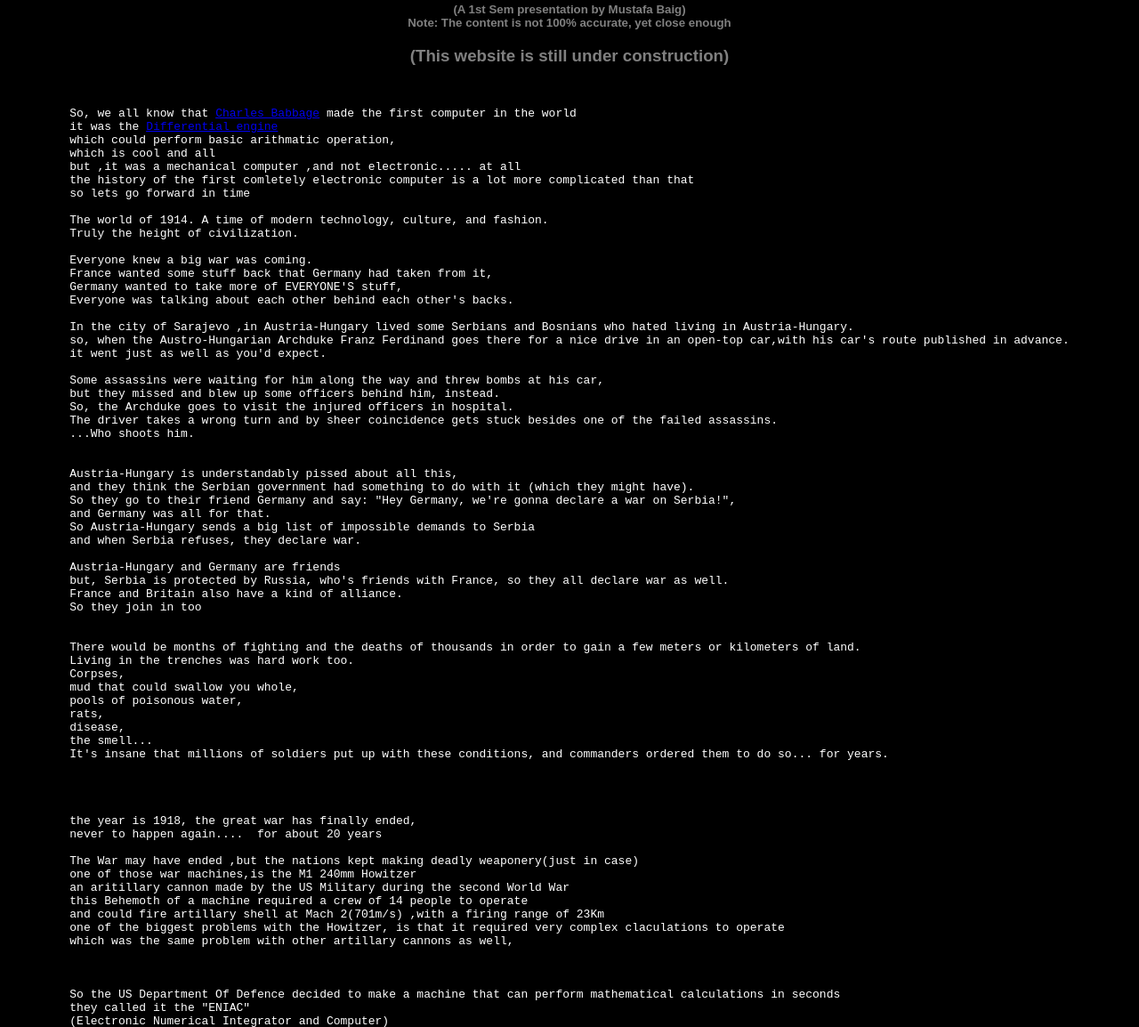
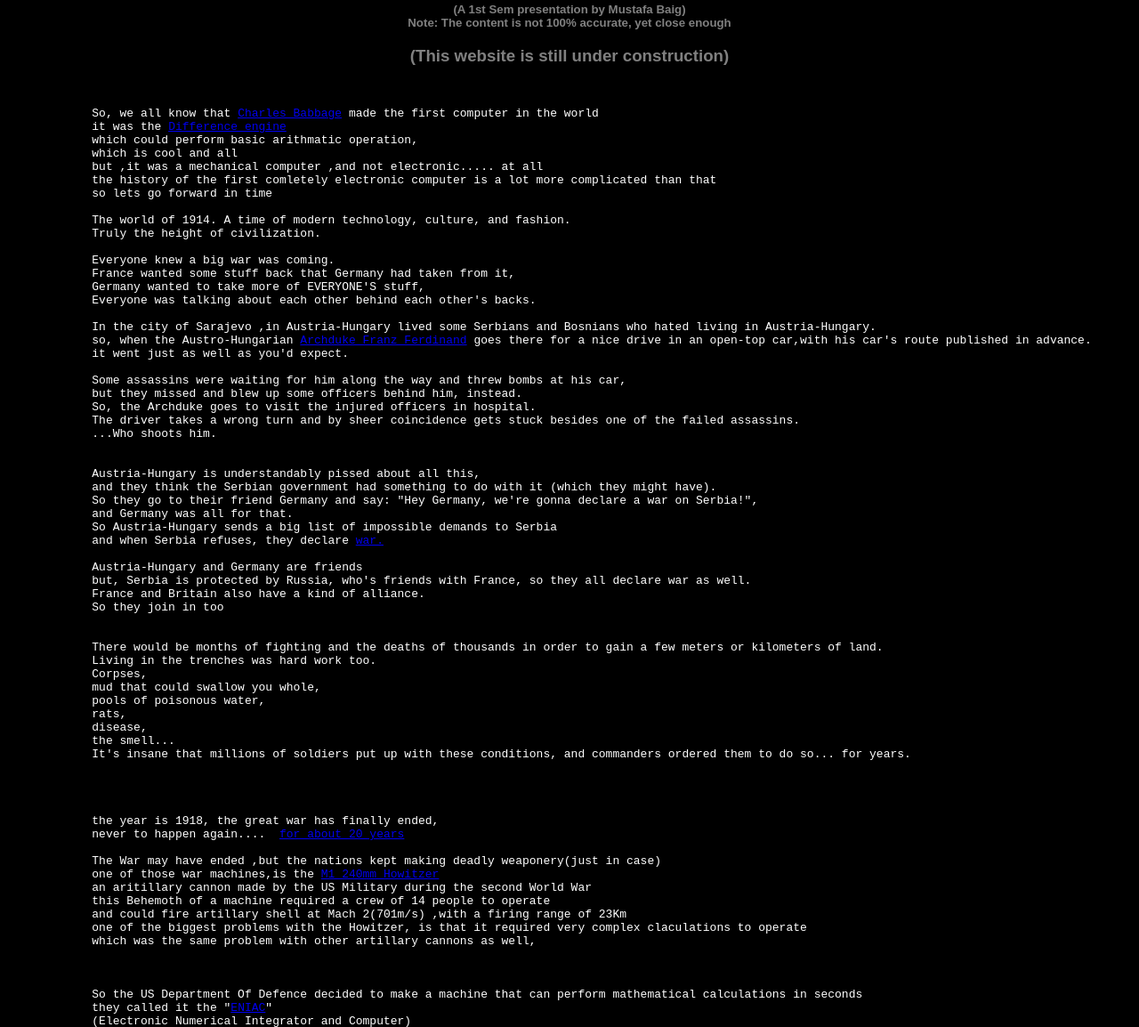
Before and after one commit to ww12www/ww12www.github.io, a plain HTML site: page index.html in a window 1280 px wide. Shown: the part 73-1227 px from the top of the page at 89% size. Drawn offline with Linux system fonts and the light colour scheme.

Commit message:
Add files via upload

```diff
--- a/index.html
+++ b/index.html
@@ -6,10 +6,10 @@
 
 <h3 style="padding:0; color:grey;">(This website is still under construction)</h3>
 
-<pre>
+<pre style="margin-left:50px">
 
 So, we all know that <a href="https://en.wikipedia.org/wiki/Charles_Babbage">Charles Babbage</a> made the first computer in the world
-it was the <a href="https://en.wikipedia.org/wiki/Difference_engine#:~:text=A%20difference%20engine%20is%20an,first%20created%20by%20Charles%20Babbage.">Differential engine</a>
+it was the <a href="https://en.wikipedia.org/wiki/Difference_engine#:~:text=A%20difference%20engine%20is%20an,first%20created%20by%20Charles%20Babbage.">Difference engine</a>
 which could perform basic arithmatic operation,
 which is cool and all
 but ,it was a mechanical computer ,and not electronic..... at all
@@ -25,7 +25,7 @@ Germany wanted to take more of EVERYONE'S stuff,
 Everyone was talking about each other behind each other's backs.
 
 In the city of Sarajevo ,in Austria-Hungary lived some Serbians and Bosnians who hated living in Austria-Hungary.
-so, when the Austro-Hungarian Archduke Franz Ferdinand goes there for a nice drive in an open-top car,with his car's route published in advance.
+so, when the Austro-Hungarian <a href="https://en.wikipedia.org/wiki/Archduke_Franz_Ferdinand_of_Austria">Archduke Franz Ferdinand</a> goes there for a nice drive in an open-top car,with his car's route published in advance.
 it went just as well as you'd expect.
 
 Some assassins were waiting for him along the way and threw bombs at his car,
@@ -40,7 +40,7 @@ and they think the Serbian government had something to do with it (which they mi
 So they go to their friend Germany and say: "Hey Germany, we're gonna declare a war on Serbia!",
 and Germany was all for that.
 So Austria-Hungary sends a big list of impossible demands to Serbia
-and when Serbia refuses, they declare war.
+and when Serbia refuses, they declare <a href="https://en.wikipedia.org/wiki/World_War_I">war.</a>
 
 Austria-Hungary and Germany are friends
 but, Serbia is protected by Russia, who's friends with France, so they all declare war as well.
@@ -62,10 +62,10 @@ It's insane that millions of soldiers put up with these conditions, and commande
 
 
 the year is 1918, the great war has finally ended,
-never to happen again....  for about 20 years
+never to happen again....  <a href="https://en.wikipedia.org/wiki/World_War_II">for about 20 years</a>
 
 The War may have ended ,but the nations kept making deadly weaponery(just in case)
-one of those war machines,is the M1 240mm Howitzer
+one of those war machines,is the <a href="https://en.wikipedia.org/wiki/240_mm_howitzer_M1">M1 240mm Howitzer</a>
 an aritillary cannon made by the US Military during the second World War
 this Behemoth of a machine required a crew of 14 people to operate
 and could fire artillary shell at Mach 2(701m/s) ,with a firing range of 23Km
@@ -75,7 +75,7 @@ which was the same problem with other artillary cannons as well,
 
 
 So the US Department Of Defence decided to make a machine that can perform mathematical calculations in seconds
-they called it the "ENIAC"
+they called it the "<a href="https://en.wikipedia.org/wiki/ENIAC">ENIAC</a>"
 (Electronic Numerical Integrator and Computer)
 
 ENIAC's design and construction was financed by the United States Army
@@ -96,6 +96,7 @@ occupied 300 sq ft (28 m2) and consumed 150 kW of electricity
 it could perform Multiplication of two 10-digit numbers in 2.8 Seconds
 and Add 5000 numbers in 1 Second
 ENIAC was an engineering masterpiece
+
 ENIAC was discontinued in 1956, as a new technology was being developed
 
 </pre>
```
